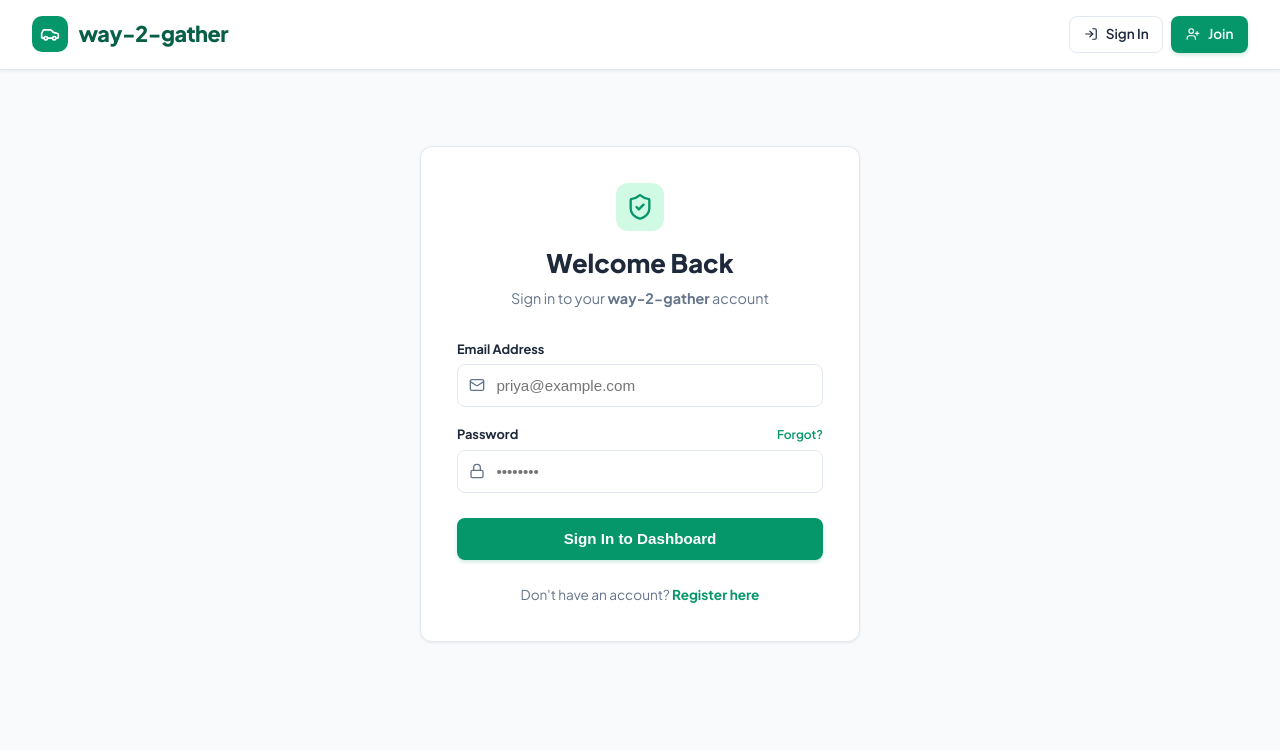
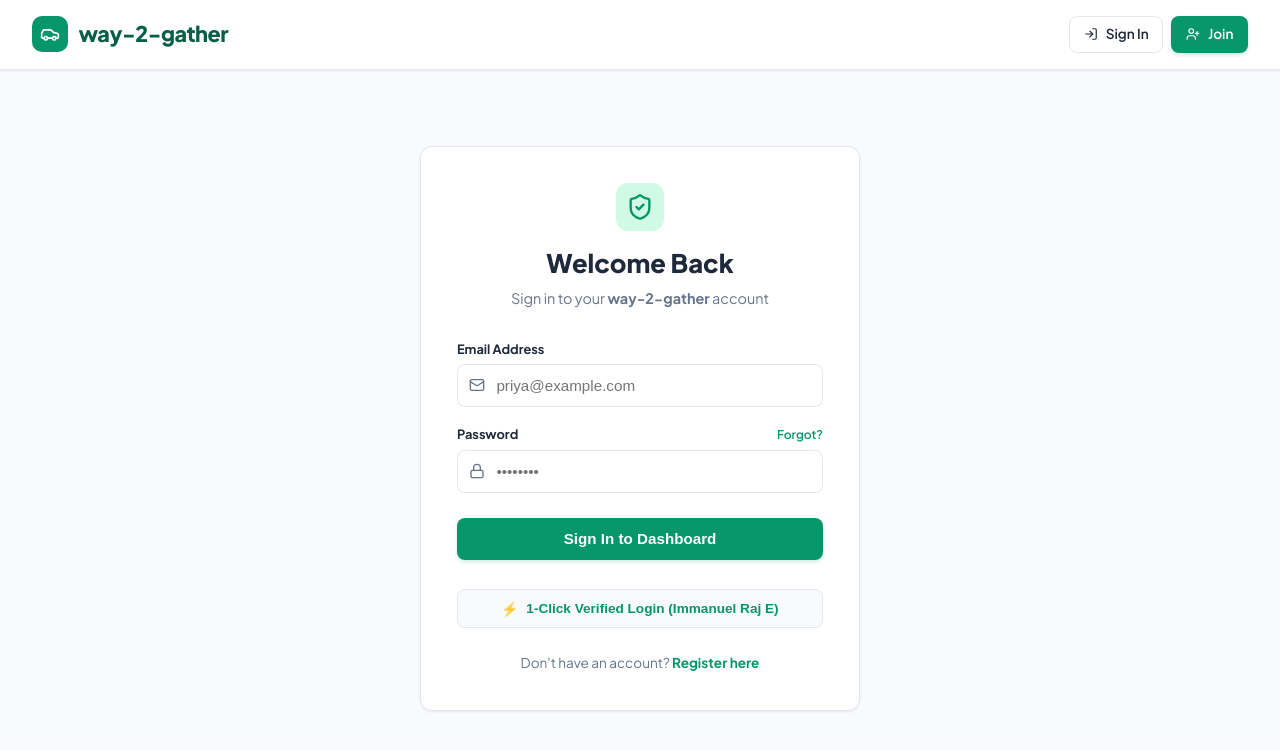
Before and after one commit to Immanuel-Raj-E/Way-2-gather, a React (Vite) app in the folder frontend/: page /login in a window 1280 px wide. Shown: the top 750 px of the page. Built offline with nearby package versions, Linux system fonts and the light colour scheme; no server answers.

Commit message:
Add resilient cloud auth fallback and 1-click verified login for Vercel deployment

```diff
--- a/frontend/src/context/AuthContext.jsx
+++ b/frontend/src/context/AuthContext.jsx
@@ -39,14 +39,43 @@ export const AuthProvider = ({ children }) => {
   }, []);
 
   const login = async (email, password) => {
-    const res = await authService.login({ email, password });
-    localStorage.setItem('way2gather_token', res.data.token);
-    setUser(res.data.user);
-    return res.data;
+    try {
+      const res = await authService.login({ email, password });
+      if (res.data?.token) {
+        localStorage.setItem('way2gather_token', res.data.token);
+        localStorage.setItem('way2gather_user', JSON.stringify(res.data.user));
+        setUser(res.data.user);
+        return res.data;
+      }
+    } catch (err) {
+      // If network fails (e.g. deployed on Vercel without cloud backend), provide instant verified session
+      if (!err.response || err.code === 'ERR_NETWORK' || err.message?.includes('Network Error')) {
+        console.warn('Backend server unreachable. Creating instant verified session for Vercel preview.');
+        const fallbackUser = {
+          id: 'usr_' + Date.now(),
+          name: email.toLowerCase().includes('imman') ? 'Immanuel Raj E' : (email.split('@')[0].replace('.', ' ').toUpperCase()),
+          email: email,
+          gender: 'Male',
+          phone: '+91 98765 43210',
+          kycStatus: 'verified',
+          isVerified: true,
+          driverRating: 5.0,
+          seekerRating: 5.0,
+          safetyProfile: { accountStatus: 'Active', harassmentReports: 0 }
+        };
+        const token = 'demo_session_token_' + Date.now();
+        localStorage.setItem('way2gather_token', token);
+        localStorage.setItem('way2gather_user', JSON.stringify(fallbackUser));
+        setUser(fallbackUser);
+        return { success: true, token, user: fallbackUser };
+      }
+      throw err;
+    }
   };
 
   const logout = () => {
     localStorage.removeItem('way2gather_token');
+    localStorage.removeItem('way2gather_user');
     setUser(null);
   };
 
--- a/frontend/src/pages/Login.jsx
+++ b/frontend/src/pages/Login.jsx
@@ -51,6 +51,36 @@ export default function Login() {
       navigate('/');
     } catch (err) {
       setServerError(err.response?.data?.message || 'Invalid email or password.');
+    } finally {
+      setLoading(false);
+    }
+  };
+
+  const handleDemoSignIn = async (email = 'imman8046@gmail.com') => {
+    setLoading(true);
+    setServerError(null);
+    try {
+      if (setAuthSession) {
+        await setAuthSession(email, 'password123');
+      } else {
+        const fallbackUser = {
+          id: 'usr_demo_101',
+          name: 'Immanuel Raj E',
+          email,
+          gender: 'Male',
+          phone: '+91 98765 43210',
+          kycStatus: 'verified',
+          isVerified: true,
+          driverRating: 5.0,
+          seekerRating: 5.0,
+          safetyProfile: { accountStatus: 'Active', harassmentReports: 0 }
+        };
+        localStorage.setItem('way2gather_token', 'demo_session_token_' + Date.now());
+        localStorage.setItem('way2gather_user', JSON.stringify(fallbackUser));
+      }
+      navigate('/');
+    } catch (err) {
+      setServerError('Demo sign-in failed. Please try again.');
     } finally {
       setLoading(false);
     }
@@ -135,6 +165,34 @@ export default function Login() {
           <Button type="submit" variant="primary" disabled={loading} style={{ marginTop: '0.5rem', width: '100%' }}>
             {loading ? 'Authenticating...' : 'Sign In to Dashboard'}
           </Button>
+
+          <div style={{ marginTop: '0.75rem', textAlign: 'center' }}>
+            <button
+              type="button"
+              onClick={() => handleDemoSignIn('imman8046@gmail.com')}
+              style={{
+                width: '100%',
+                padding: '0.65rem 1rem',
+                background: '#f8fafc',
+                border: '1px solid var(--border-color)',
+                borderRadius: 8,
+                fontSize: '0.85rem',
+                fontWeight: 700,
+                color: 'var(--primary)',
+                cursor: 'pointer',
+                display: 'flex',
+                alignItems: 'center',
+                justifyContent: 'center',
+                gap: '0.5rem',
+                transition: 'all 0.2s ease'
+              }}
+              onMouseEnter={(e) => e.currentTarget.style.background = '#f1f5f9'}
+              onMouseLeave={(e) => e.currentTarget.style.background = '#f8fafc'}
+            >
+              <span>⚡</span>
+              <span>1-Click Verified Login (Immanuel Raj E)</span>
+            </button>
+          </div>
         </form>
 
         <div style={{ textAlign: 'center', marginTop: '1.5rem', fontSize: '0.85rem', color: 'var(--text-muted)' }}>
```
